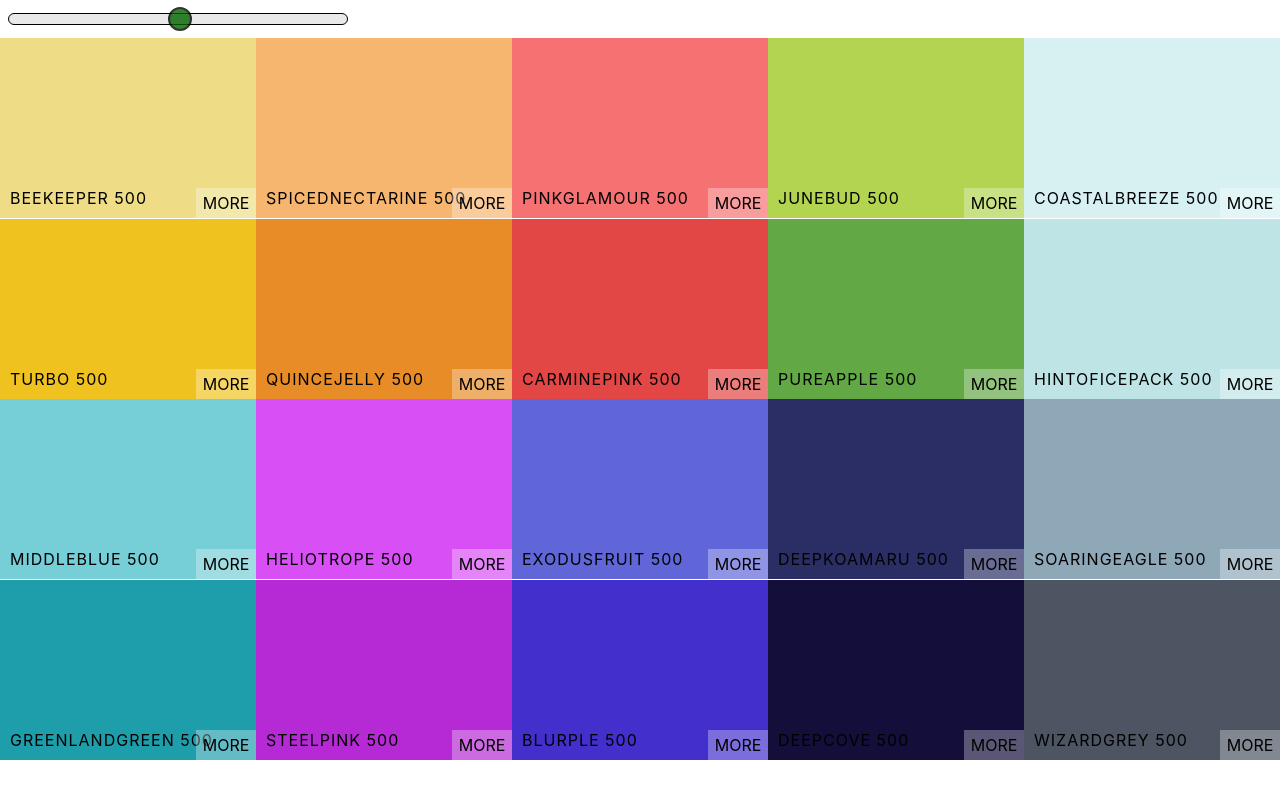
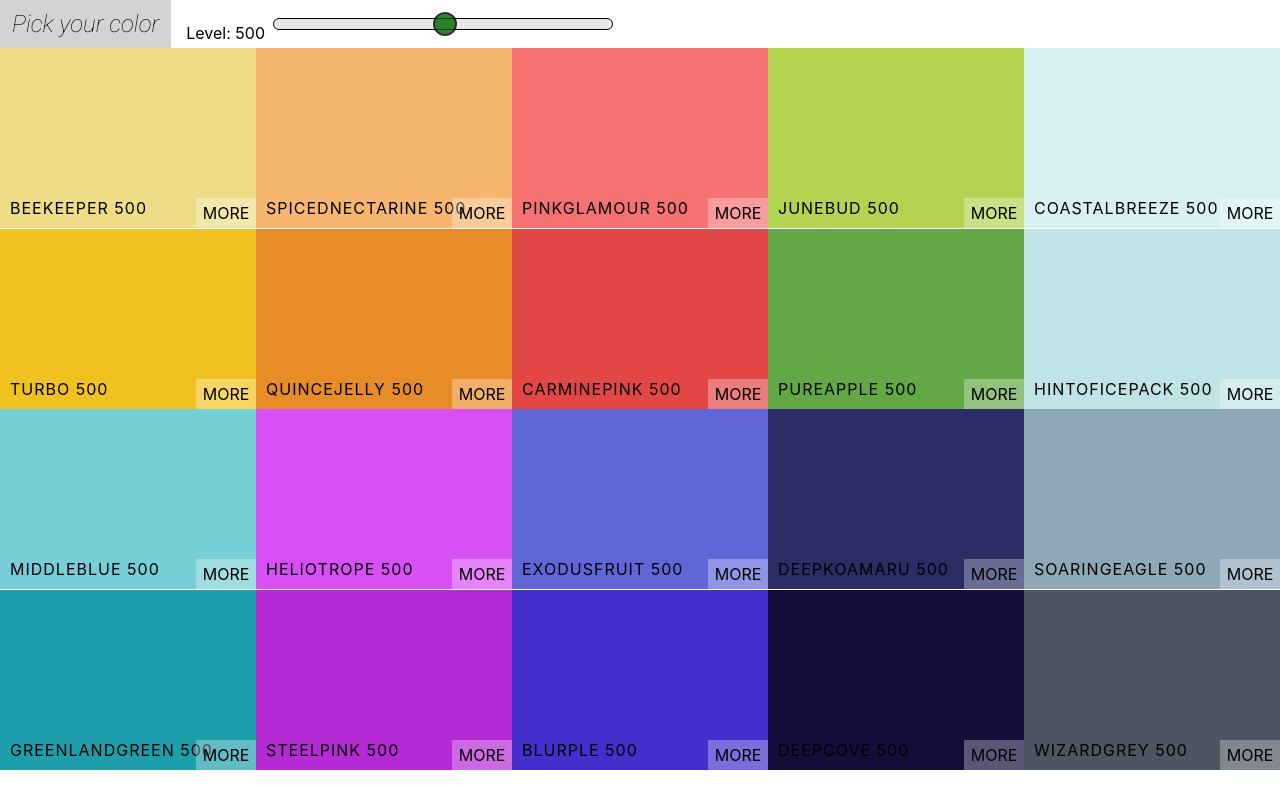
Before and after one commit to oneandthebest/colourful-world, a React (Create React App) app: page / in a window 1280 px wide. Built offline with nearby package versions, Linux system fonts and the light colour scheme.

Commit message:
added Navbar and updated Palette

```diff
--- a/public/index.html
+++ b/public/index.html
@@ -5,10 +5,10 @@
     <link rel="icon" href="%PUBLIC_URL%/favicon.ico" />
     <meta name="viewport" content="width=device-width, initial-scale=1" />
     <meta name="theme-color" content="#000000" />
-    <meta
-      name="description"
-      content="Web site created using create-react-app"
-    />
+    <meta name="description" content="Web site created using create-react-app" />
+    <link rel="preconnect" href="https://fonts.googleapis.com" />
+    <link rel="preconnect" href="https://fonts.gstatic.com" crossorigin />
+    <link href="https://fonts.googleapis.com/css2?family=Roboto:ital,wght@1,100&display=swap" rel="stylesheet" />
     <link rel="apple-touch-icon" href="%PUBLIC_URL%/logo192.png" />
     <!--
       manifest.json provides metadata used when your web app is installed on a
--- /dev/null
+++ b/src/Navbar.css
@@ -0,0 +1,50 @@
+.Navbar {
+  display: flex;
+  align-items: center;
+  justify-content: flex-start;
+  height: 6vh;
+}
+
+.logo {
+  margin-right: 15px;
+  padding: 0 12px;
+  font-size: 24px;
+  background-color: lightgray;
+  font-family: Roboto;
+  height: 100%;
+  display: flex;
+  align-items: center;
+}
+
+.logo a {
+  text-decoration: none;
+  color: black;
+}
+
+.slider {
+  width: 340px;
+  margin: 10px 10px;
+  display: inline-block;
+}
+
+.rc-slider-track {
+  background-color: transparent;
+}
+.rc-slider-rail {
+  height: 12px;
+  box-shadow: 2px solid green;
+  border: 1px solid black;
+  margin: -2px;
+}
+.rc-slider-handle,
+.rc-slider-handle:active,
+.rc-slider-handle:focus,
+.rc-slider-handle:hover {
+  background-color: darkgreen;
+  outline: none;
+  border: 2px solid black;
+  box-shadow: none;
+  width: 24px;
+  height: 24px;
+  margin-top: -8px;
+}
--- /dev/null
+++ b/src/Navbar.js
@@ -0,0 +1,27 @@
+import React, { Component } from 'react';
+import Slider from 'rc-slider';
+import 'rc-slider/assets/index.css';
+import "./Navbar.css"
+
+class Navbar extends Component {
+  render() {
+    const { level, changeLevel } = this.props;
+    return (
+      <header className='Navbar'>
+        <div className='logo'>
+          <a href='#'>Pick your color</a>
+        </div>
+        <div className='sliderContainer'>
+          <span>
+            Level: {level}
+          </span>
+          <div className='slider'>
+            <Slider defaultValue={level} min={100} max={900} step={100} onAfterChange={changeLevel} />
+          </div>
+        </div>
+      </header>
+    );
+  }
+}
+
+export default Navbar;
--- a/src/Palette.css
+++ b/src/Palette.css
@@ -5,31 +5,3 @@
 .PaletteColors {
   height: 90%;
 }
-
-.slider {
-  width: 340px;
-  margin: 10px 10px;
-  display: inline-block;
-}
-
-.rc-slider-track {
-  background-color: transparent;
-}
-.rc-slider-rail {
-  height: 12px;
-  box-shadow: 2px solid green;
-  border: 1px solid black;
-  margin: -2px;
-}
-.rc-slider-handle,
-.rc-slider-handle:active,
-.rc-slider-handle:focus,
-.rc-slider-handle:hover {
-  background-color: darkgreen;
-  outline: none;
-  border: 2px solid black;
-  box-shadow: none;
-  width: 24px;
-  height: 24px;
-  margin-top: -8px;
-}
--- a/src/Palette.js
+++ b/src/Palette.js
@@ -1,8 +1,6 @@
 import React, { Component } from 'react';
 import ColorBox from './ColorBox';
-import 'rc-slider/assets/index.css';
-import './Palette.css';
-import Slider from 'rc-slider';
+import Navbar from './Navbar';import './Palette.css';
 
 class Palette extends Component {
   constructor(props) {
@@ -19,9 +17,7 @@ class Palette extends Component {
     const colorBoxes = colors[level].map((color) => <ColorBox background={color.hex} name={color.name} />);
     return (
       <div className='Palette'>
-        <div className='slider'>
-          <Slider defaultValue={level} min={100} max={900} step={100} onAfterChange={this.changeLevel} />
-        </div>
+      <Navbar level={level} changeLevel={this.changeLevel}/>
         <div className='PaletteColors'>{colorBoxes}</div>
       </div>
     );
```
